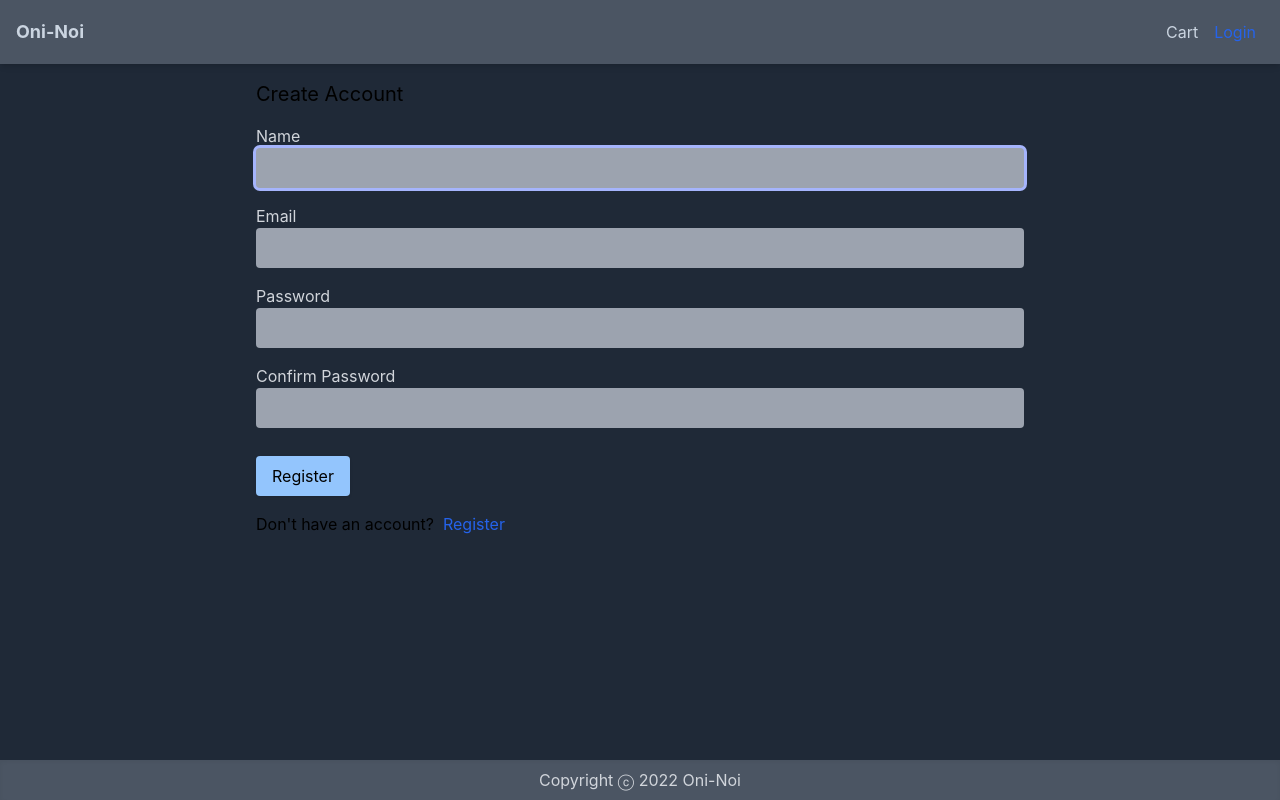
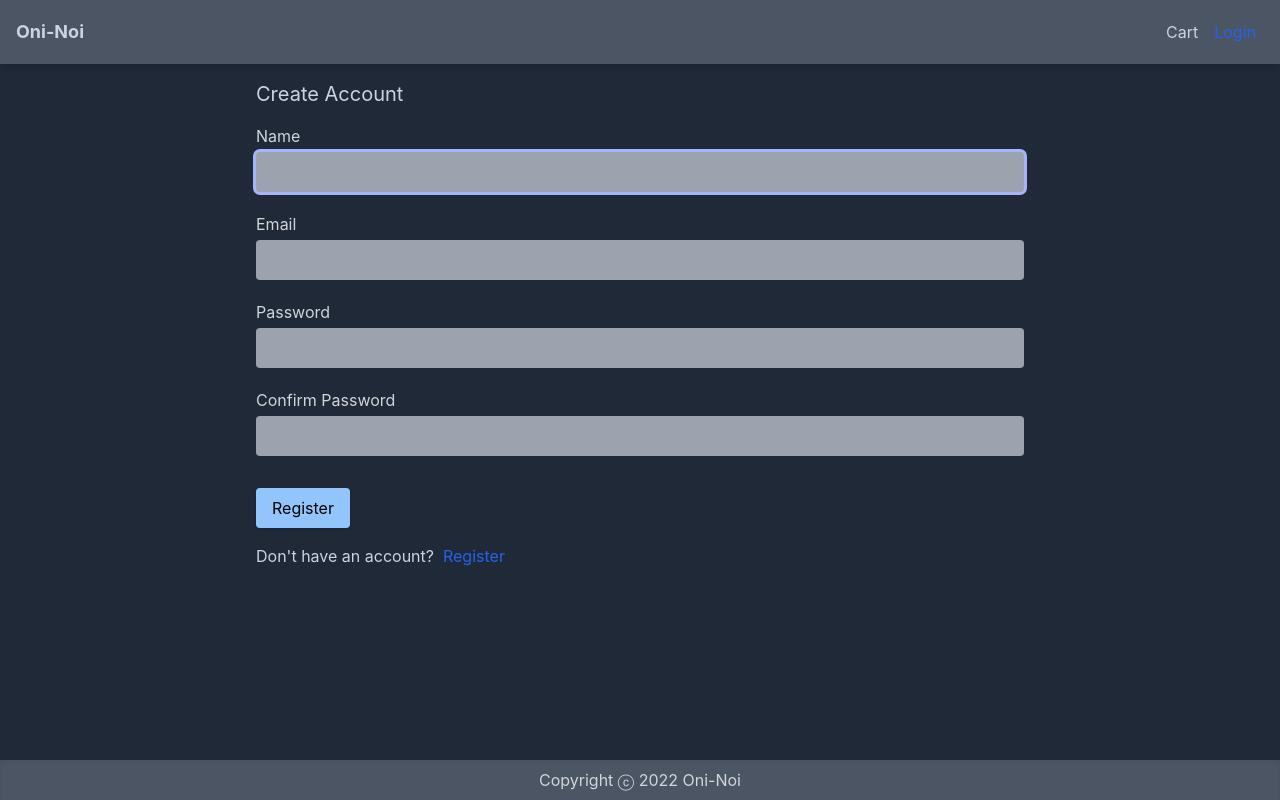
Before and after one commit to romantrynko/nextjs-amazone, a Next.js app: page /register in a window 1280 px wide. Built offline with nearby package versions, Linux system fonts and the light colour scheme; no server answers.

Commit message:
minor changes

```diff
--- a/components/Layout/Layout.jsx
+++ b/components/Layout/Layout.jsx
@@ -36,7 +36,7 @@ function Layout({ title, children }) {
 
         <main className={styles.main}>{children}</main>
 
-        <FooterComponent/>
+        <FooterComponent />
       </div>
     </>
   );
--- a/components/ProductItem/ProductItem.jsx
+++ b/components/ProductItem/ProductItem.jsx
@@ -12,7 +12,7 @@ const ProductItem = ({ product, addToCartHandler }) => {
           <img
             src={product.image}
             alt={product.name}
-            className="rounded shadow"
+            className="rounded-lg"
           />
         </a>
       </Link>
@@ -23,7 +23,7 @@ const ProductItem = ({ product, addToCartHandler }) => {
             <h2 className="text-lg mf">{product.name}</h2>
           </a>
         </Link>
-        <p className="mb-2 sf">{product.brand}</p>
+        <p className="mb-2 text-2xl sf">{product.brand}</p>
         <p className="sf">${product.price}</p>
         <Button onClick={() => addToCartHandler(product)}>Add to Cart</Button>
       </div>
--- a/components/UI/Register/RegisterPageComponent.jsx
+++ b/components/UI/Register/RegisterPageComponent.jsx
@@ -11,7 +11,7 @@ const RegisterPageComponent = () => {
     <form
       className="mx-auto max-w-screen-md"
       onSubmit={handleSubmit(submitHandler)}>
-      <h1 className="mb-4 text-xl">Create Account</h1>
+      <h1 className="mb-4 text-xl mf">Create Account</h1>
 
       <div className="mb-4">
         <label htmlFor="email">Name</label>
@@ -24,7 +24,7 @@ const RegisterPageComponent = () => {
           className="w-full"
           autoFocus></input>
         {errors.name && (
-          <div className="text-red-500">{errors.name.message}</div>
+          <div className="text-red-600">{errors.name.message}</div>
         )}
       </div>
 
@@ -42,7 +42,7 @@ const RegisterPageComponent = () => {
           id="email"
           className="w-full"></input>
         {errors.email && (
-          <div className="text-red-500">{errors.email.message}</div>
+          <div className="text-red-600">{errors.email.message}</div>
         )}
       </div>
 
@@ -60,7 +60,7 @@ const RegisterPageComponent = () => {
           id="password"
           className="w-full"></input>
         {errors.password && (
-          <div className="text-red-500">{errors.password.message}</div>
+          <div className="text-red-600">{errors.password.message}</div>
         )}
       </div>
 
@@ -81,12 +81,12 @@ const RegisterPageComponent = () => {
         />
 
         {errors.confirmPassword && (
-          <div className="text-red-500">{errors.confirmPassword.message}</div>
+          <div className="text-red-600">{errors.confirmPassword.message}</div>
         )}
 
         {errors.confirmPassword &&
           errors.confirmPassword.type === 'validate' && (
-            <div className="text-red-500">Password does not match!</div>
+            <div className="text-red-600">Password does not match!</div>
           )}
       </div>
 
@@ -94,7 +94,7 @@ const RegisterPageComponent = () => {
         <Button className="primary-button">Register</Button>
       </div>
 
-      <div className="mb-4">
+      <div className="mb-4 mf">
         Don&apos;t have an account? &nbsp;
         <Link href={`/register?redirect=${redirect || '/'}`}>Register</Link>
       </div>
--- a/styles/globals.css
+++ b/styles/globals.css
@@ -19,7 +19,7 @@ label {
 }
 
 input {
-  @apply bg-gray-400 border-none
+  @apply bg-gray-400 border-none my-1
 }
 
 * {
```
